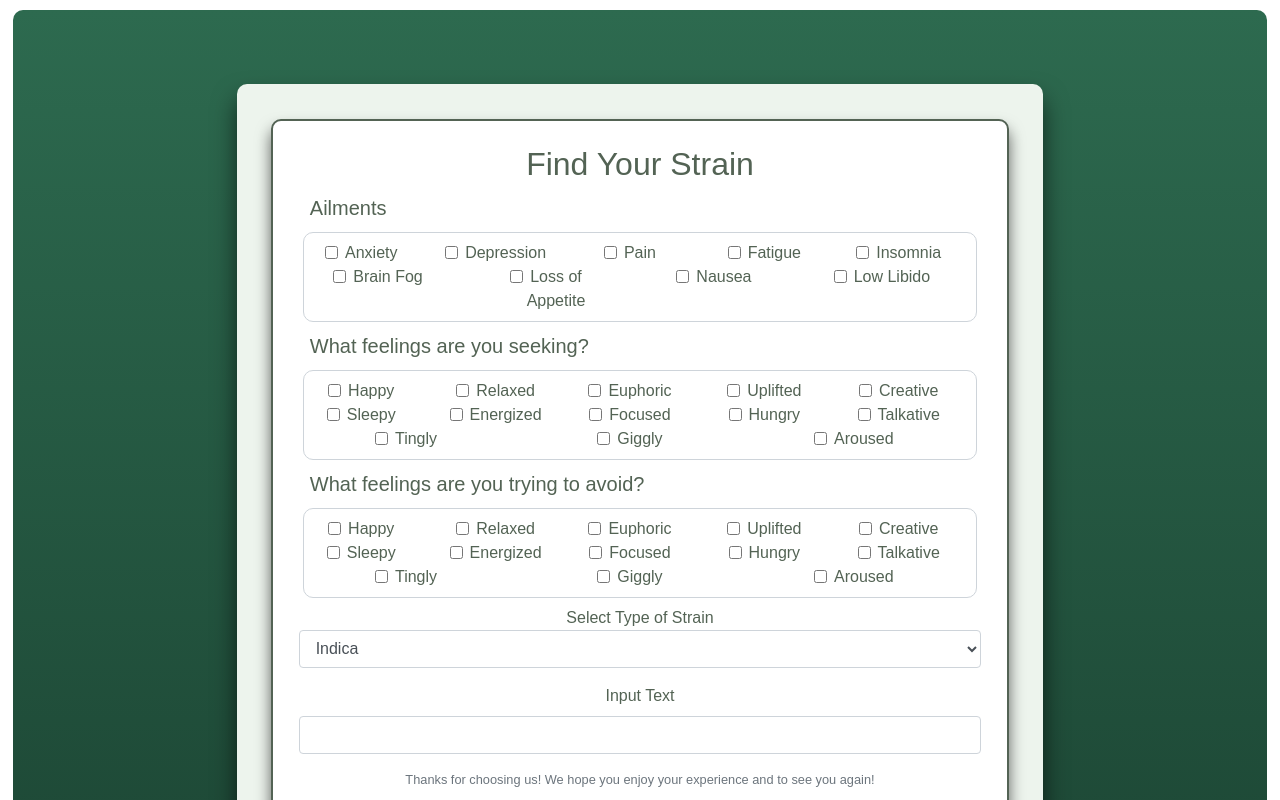
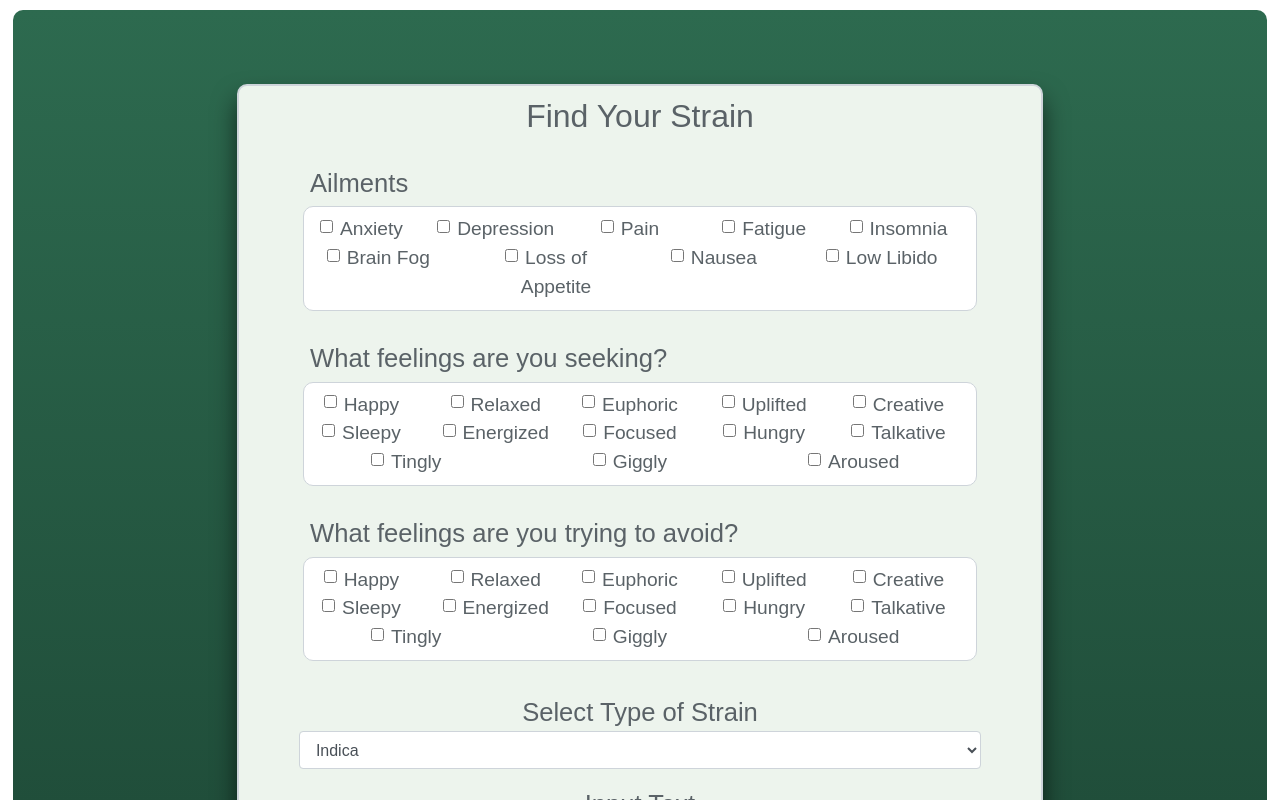
Before and after one commit to bw-med-cabinet-1/React, a React (Create React App) app in the folder med-cabinet/: page /findYourStrain in a window 1280 px wide. Shown: the top 800 px of the page. Built offline with nearby package versions, Linux system fonts and the light colour scheme.

Commit message:
styles for login

```diff
--- a/med-cabinet/src/components/LoginForm.js
+++ b/med-cabinet/src/components/LoginForm.js
@@ -14,10 +14,28 @@ import { useHistory } from "react-router-dom";
 
 
 const Styles = styled.div`
-  .container {
-    border: 2px solid #596267;
-    border-radius: 10px;
-  }
+    {
+        font-family: "Source Sans Pro", sans-serif;
+        background: linear-gradient(#2d6a4f, #1b4332); // eslint-disable-line
+        margin: .75% auto;
+        padding: 4%;
+        width : 98%;
+        color: white;
+        height: auto;
+        border-radius: 10px;
+    }
+
+    .container {
+        margin: 2% auto;
+        padding: 1% 3%;
+        background-color: #edf4ed;
+        width: 70%;
+        border-radius: 10px;
+        border: 2px solid #CED4DA;
+
+        box-shadow: 0px 15px 25px rgba(0,0,0,.6);
+
+    }
 
   .headline-container {
     color: #596267;
--- a/med-cabinet/src/components/strainTree/PatientForm.js
+++ b/med-cabinet/src/components/strainTree/PatientForm.js
@@ -3,24 +3,30 @@ import { Button, Form, FormGroup, Label, Input, FormText, Container } from 'reac
 import styled from 'styled-components'
 
 const Styles = styled.div`
-    .form-container {
-        border: 2px solid #536354;
+        margin: 2% auto;
+        padding: 1% 3%;
+        background-color: #edf4ed;
+        width: 70%;
         border-radius: 10px;
-        margin: 24px 0;
-        box-shadow: 0 10px 15px 0 rgba(0,0,0,.6);
-        background-color: white;
-        padding: 24px 2%
+        border: 2px solid #CED4DA;
+
+        box-shadow: 0px 15px 25px rgba(0,0,0,.6);
 
     }
 
     h2 {
-        color: #536354;
+        color: #5A6267;
     }
 
     h5 {
-        color: #536354;
+        color: #5A6267;
         text-align: left;
         margin: 4px 0 4px 1%;
+        font-size: 1.6em;
+    }
+
+    .formGroup {
+        margin: 50px 0;
     }
 
     .selection-input {
@@ -28,9 +34,8 @@ const Styles = styled.div`
         margin: 0 auto;
     }
 
-    .checklist-container {
-        display: flex;
-        flex-direction: column;
+    .form-section {
+        margin: 32px 0;
     }
 
     .ailment-checklist {
@@ -41,6 +46,7 @@ const Styles = styled.div`
         flex-wrap: wrap;
         padding: 8px 0;
         margin: 8px 0;
+        background-color: white;
     }
 
     .positive-res-list {
@@ -51,6 +57,7 @@ const Styles = styled.div`
         flex-wrap: wrap;
         padding: 8px 0;
         margin: 8px 0;
+        background-color: white;
     }
 
     .negative-res-list {
@@ -61,6 +68,7 @@ const Styles = styled.div`
         flex-wrap: wrap;
         padding: 8px 0;
         margin: 8px 0;
+        background-color: white;
     }
 
     .ailment {
@@ -76,25 +84,32 @@ const Styles = styled.div`
     }
 
     label {
-        color: #536354;
+        color: #5A6267;
+        font-size: 1.2em;
     }
 
     .strainType-selection {
-        color: #536354;
+        color: #5A6267;
         text-align: left;
         margin: 0;
         padding: 0;
-        align-self: auto;
+        font-size: 1.6em;
+    }
+
+    .text-input {
+        font-size: 1.6em;
 
     }
 
     button {
         margin: 16px;
-        background-color: #647565;
+        background-color: #6C757D;
+        padding: 24px 8%;
+        font-size: 1.6em;
     }
 
     button:hover {
-        background-color: #536354;
+        background-color: #5A6267;
     }
 
 `
@@ -117,7 +132,7 @@ export default function PatientForm(props) {
   return (
     <Styles>
     <Container className='form-container'>
-        <h2>Find Your Strain</h2>
+            <h2>Find Your Strain</h2>
         <Form onSubmit={onSubmit} className='form'>
 
         {/* <FormGroup>
@@ -136,7 +151,7 @@ export default function PatientForm(props) {
             <option value='orange'>Orange</option>
             </Input>
         </FormGroup> */}
-        <Container className='checklist-container'>
+        <Container className='form-section'>
         <h5>Ailments</h5>
         <FormGroup check className="ailment-checklist">
             <Container className="ailment">
@@ -239,6 +254,8 @@ export default function PatientForm(props) {
                 </Label>
                 </Container>
         </FormGroup>
+        </Container>
+        <Container className='form-section'>
         <h5>What feelings are you seeking?</h5>
         <FormGroup check className="positive-res-list">
             <Container className="positive-response">
@@ -385,6 +402,8 @@ export default function PatientForm(props) {
                 </Label>
             </Container>
         </FormGroup>
+        </Container>
+        <Container className='form-section'>
         <h5>What feelings are you trying to avoid?</h5>
         <FormGroup check className="negative-res-list">
             <Container className="negative-response">
@@ -549,7 +568,7 @@ export default function PatientForm(props) {
             </Input>
         </FormGroup>
         <FormGroup>
-            <Label for="text">Input Text</Label>
+            <Label className='text-input' for="text">Input Text</Label>
             <Input
                 type="text"
                 name="text"
--- a/med-cabinet/src/components/strainTree/StrainSearchPage.js
+++ b/med-cabinet/src/components/strainTree/StrainSearchPage.js
@@ -15,16 +15,6 @@ const Styles = styled.div`
         height: auto;
         border-radius: 10px;
     }
-
-    .search-page {
-        margin: 2% auto;
-        padding: 1% 3%;
-        background-color: #edf4ed;
-        width: 70%;
-        border-radius: 10px;
-        box-shadow: 0px 15px 25px rgba(0,0,0,.6);
-
-    }
 `
 
 export default function StrainSearchPage(props) {
@@ -33,13 +23,11 @@ export default function StrainSearchPage(props) {
 
     return (
         <Styles>
-        <div className='search-page'>
             <PatientForm
             values={values}
             changeForm={changeForm}
             submit={submit}
             />
-        </div>
         </Styles>
     )
 }
```
